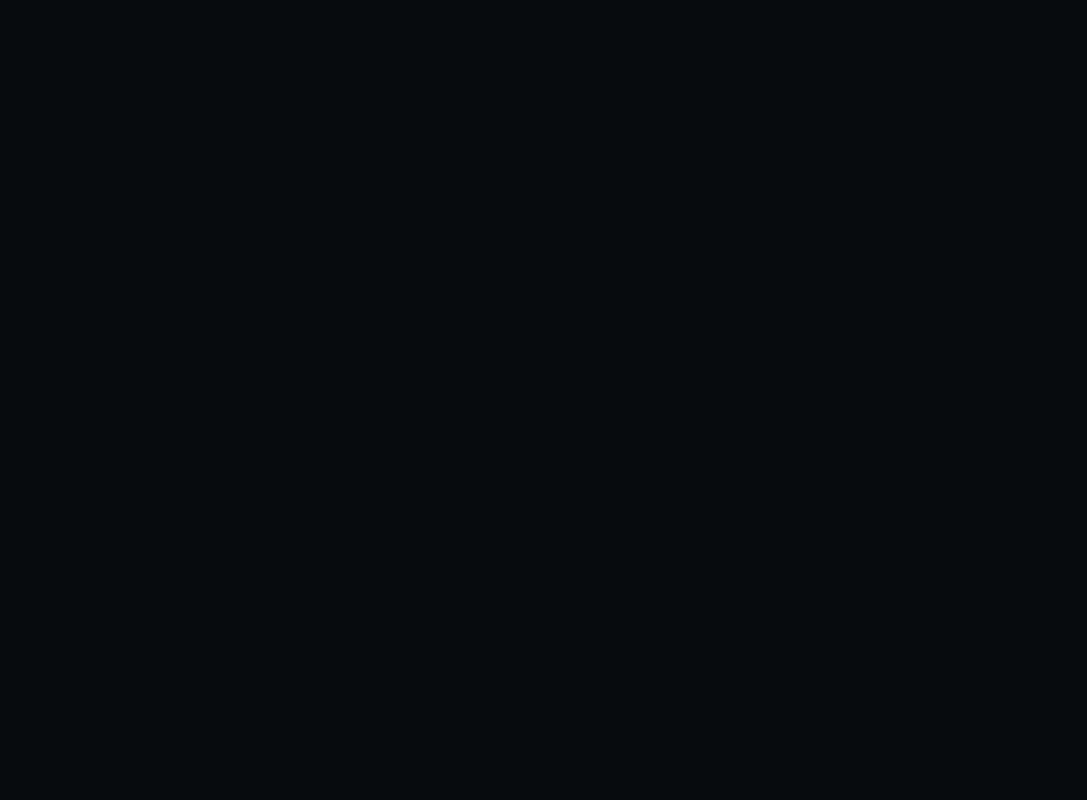
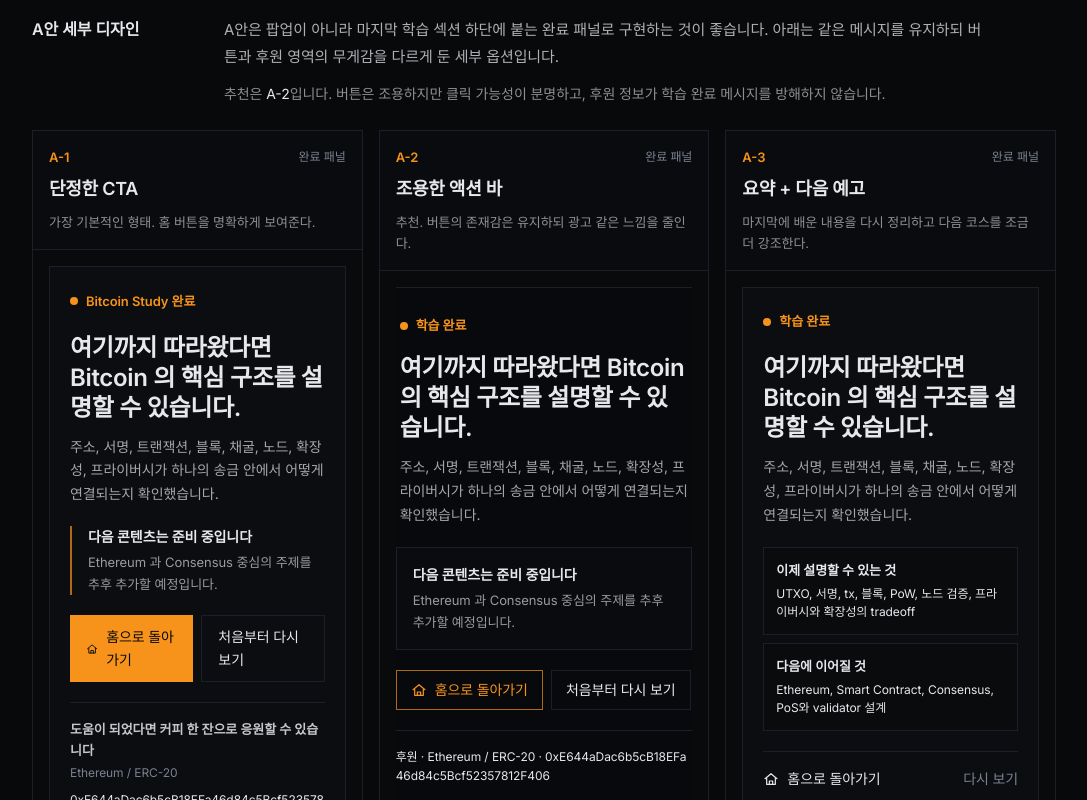
Before and after one commit to shlee-lab/bitcoin-study, a Next.js app: page /completion-options in a window 1280 px wide. Shown: the part 1840-2640 px from the top of the page, without its empty margins (96-1183 px from the left). Before the commit the page ends 1836 px from the top, so only its background shows below. Built offline with nearby package versions, Linux system fonts and the light colour scheme; no server answers.

Commit message:
Add completion panel design variants

```diff
--- a/src/app/completion-options/page.tsx
+++ b/src/app/completion-options/page.tsx
@@ -99,6 +99,47 @@ export default function CompletionOptionsPage() {
                 “개념적으로 설명할 수 있는 수준” 정도가 정확합니다.
               </div>
             </div>
+          </div>
+        </section>
+
+        <section className="border-t border-edge pt-9 space-y-6">
+          <div className="grid grid-cols-1 md:grid-cols-[160px_1fr] gap-4 md:gap-8">
+            <div className="text-[16px] font-semibold text-text">
+              A안 세부 디자인
+            </div>
+            <div className="space-y-3">
+              <p className="text-[15px] text-text/75 leading-[1.75] max-w-3xl">
+                A안은 팝업이 아니라 마지막 학습 섹션 하단에 붙는 완료 패널로
+                구현하는 것이 좋습니다. 아래는 같은 메시지를 유지하되 버튼과
+                후원 영역의 무게감을 다르게 둔 세부 옵션입니다.
+              </p>
+              <div className="text-[14px] text-text/60 leading-[1.7]">
+                추천은 <span className="text-text">A-2</span>입니다. 버튼은 조용하지만
+                클릭 가능성이 분명하고, 후원 정보가 학습 완료 메시지를 방해하지
+                않습니다.
+              </div>
+            </div>
+          </div>
+
+          <div className="grid grid-cols-1 lg:grid-cols-3 gap-4">
+            <DetailOption
+              id="A-1"
+              name="단정한 CTA"
+              note="가장 기본적인 형태. 홈 버튼을 명확하게 보여준다."
+              preview={<CompletionDetailClassic />}
+            />
+            <DetailOption
+              id="A-2"
+              name="조용한 액션 바"
+              note="추천. 버튼의 존재감은 유지하되 광고 같은 느낌을 줄인다."
+              preview={<CompletionDetailQuiet />}
+            />
+            <DetailOption
+              id="A-3"
+              name="요약 + 다음 예고"
+              note="마지막에 배운 내용을 다시 정리하고 다음 코스를 조금 더 강조한다."
+              preview={<CompletionDetailSummary />}
+            />
           </div>
         </section>
       </div>
@@ -297,11 +338,150 @@ function CompletionActions() {
   );
 }
 
-function SupportMini() {
+function DetailOption({
+  id,
+  name,
+  note,
+  preview,
+}: {
+  id: string;
+  name: string;
+  note: string;
+  preview: React.ReactNode;
+}) {
+  return (
+    <article className="border border-edge bg-surface/25">
+      <div className="p-4 border-b border-edge space-y-2">
+        <div className="flex items-center justify-between gap-3">
+          <div className="text-[13px] font-semibold text-accent">{id}</div>
+          <div className="text-[12px] text-muted">완료 패널</div>
+        </div>
+        <h3 className="text-[18px] font-semibold text-text">{name}</h3>
+        <p className="text-[13px] text-text/60 leading-[1.6]">{note}</p>
+      </div>
+      <div className="p-4 bg-bg/35">{preview}</div>
+    </article>
+  );
+}
+
+function CompletionDetailClassic() {
+  return (
+    <div className="border border-edge bg-surface/35 p-5 space-y-5">
+      <CompletionBadge text="Bitcoin Study 완료" />
+      <CompletionCopy />
+      <NextNotice compact />
+      <div className="grid grid-cols-1 sm:grid-cols-2 gap-2">
+        <Link
+          href="/"
+          className="inline-flex items-center justify-center gap-2 bg-accent text-bg px-4 py-2.5 text-[14px] font-medium hover:bg-accent/90 transition-colors"
+        >
+          <HomeIcon small />
+          홈으로 돌아가기
+        </Link>
+        <Link
+          href="/learn"
+          className="inline-flex items-center justify-center border border-edge px-4 py-2.5 text-[14px] font-medium text-text/78 hover:text-text hover:border-accent/60 transition-colors"
+        >
+          처음부터 다시 보기
+        </Link>
+      </div>
+      <SupportMini compact />
+    </div>
+  );
+}
+
+function CompletionDetailQuiet() {
+  return (
+    <div className="border-y border-edge bg-bg/20 py-6 space-y-5">
+      <div className="px-1 space-y-4">
+        <CompletionBadge text="학습 완료" />
+        <CompletionCopy />
+      </div>
+      <div className="border border-edge bg-surface/25 p-4">
+        <div className="text-[14px] font-semibold text-text">
+          다음 콘텐츠는 준비 중입니다
+        </div>
+        <p className="text-[13px] text-text/65 leading-[1.65] mt-1">
+          Ethereum 과 Consensus 중심의 주제를 추후 추가할 예정입니다.
+        </p>
+      </div>
+      <div className="flex flex-wrap items-center gap-2">
+        <Link
+          href="/"
+          className="inline-flex h-10 items-center gap-2 border border-accent/70 px-3.5 text-[14px] font-medium text-accent hover:bg-accent hover:text-bg transition-colors"
+        >
+          <HomeIcon small />
+          홈으로 돌아가기
+        </Link>
+        <Link
+          href="/learn"
+          className="inline-flex h-10 items-center border border-edge px-3.5 text-[14px] font-medium text-text/68 hover:text-text hover:border-edge/90 transition-colors"
+        >
+          처음부터 다시 보기
+        </Link>
+      </div>
+      <SupportInline />
+    </div>
+  );
+}
+
+function CompletionDetailSummary() {
+  return (
+    <div className="border border-edge bg-surface/35 p-5 space-y-5">
+      <CompletionBadge text="학습 완료" />
+      <CompletionCopy />
+      <div className="grid grid-cols-1 gap-2">
+        <MiniSummary title="이제 설명할 수 있는 것" text="UTXO, 서명, tx, 블록, PoW, 노드 검증, 프라이버시와 확장성의 tradeoff" />
+        <MiniSummary title="다음에 이어질 것" text="Ethereum, Smart Contract, Consensus, PoS와 validator 설계" />
+      </div>
+      <div className="flex items-center justify-between gap-3 border-t border-edge pt-4">
+        <Link
+          href="/"
+          className="inline-flex items-center gap-2 text-[14px] font-medium text-text hover:text-accent transition-colors"
+        >
+          <HomeIcon small />
+          홈으로 돌아가기
+        </Link>
+        <Link
+          href="/learn"
+          className="text-[14px] font-medium text-muted hover:text-text transition-colors"
+        >
+          다시 보기
+        </Link>
+      </div>
+      <SupportMini compact />
+    </div>
+  );
+}
+
+function CompletionCopy() {
+  return (
+    <div className="space-y-3">
+      <h3 className="text-[24px] font-semibold leading-tight text-text">
+        여기까지 따라왔다면 Bitcoin 의 핵심 구조를 설명할 수 있습니다.
+      </h3>
+      <p className="text-[14px] text-text/70 leading-[1.7]">
+        주소, 서명, 트랜잭션, 블록, 채굴, 노드, 확장성, 프라이버시가 하나의
+        송금 안에서 어떻게 연결되는지 확인했습니다.
+      </p>
+    </div>
+  );
+}
+
+function MiniSummary({ title, text }: { title: string; text: string }) {
+  return (
+    <div className="border border-edge bg-bg/35 p-3">
+      <div className="text-[13px] font-semibold text-text">{title}</div>
+      <div className="text-[12px] text-text/58 leading-[1.55] mt-1">{text}</div>
+    </div>
+  );
+}
+
+function SupportMini({ compact }: { compact?: boolean }) {
   return (
     <div className="border-t border-edge pt-4">
       <div className="flex items-start gap-3">
-        <CoffeeMini />
+        {!compact ? <CoffeeMini /> : null}
         <div className="min-w-0">
           <div className="text-[13px] font-semibold text-text/85">
             도움이 되었다면 커피 한 잔으로 응원할 수 있습니다
@@ -314,6 +494,15 @@ function SupportMini() {
           </div>
         </div>
       </div>
+    </div>
+  );
+}
+
+function SupportInline() {
+  return (
+    <div className="border-t border-edge pt-4 text-[12px] text-text/58 leading-[1.6]">
+      <span className="text-text/78 font-medium">후원</span> · Ethereum / ERC-20 ·{" "}
+      <span className="break-all">{ETH_ADDRESS}</span>
     </div>
   );
 }
```
